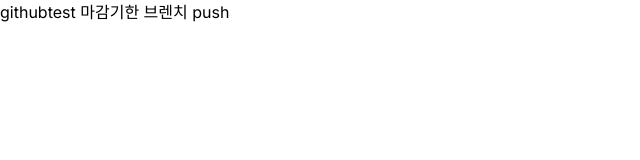
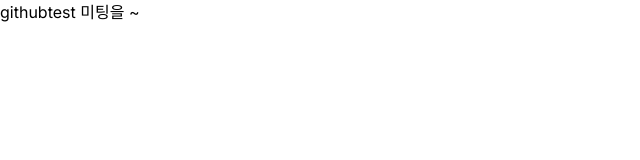
Before and after one commit to kwani6684/carrot-market-study, a Next.js app: page / in a window 1280 px wide. Shown: the top 160 px of the page, without its empty margins (0-640 px from the left). Built offline with nearby package versions, Linux system fonts and the light colour scheme.

Commit message:
깃헙 테스트

```diff
--- a/app/page.tsx
+++ b/app/page.tsx
@@ -1,3 +1,3 @@
 export default function Home() {
-  return <main> githubtest 마감기한 브렌치 push </main>;
+  return <main> githubtest 미팅을 ~ </main>;
 }
```
